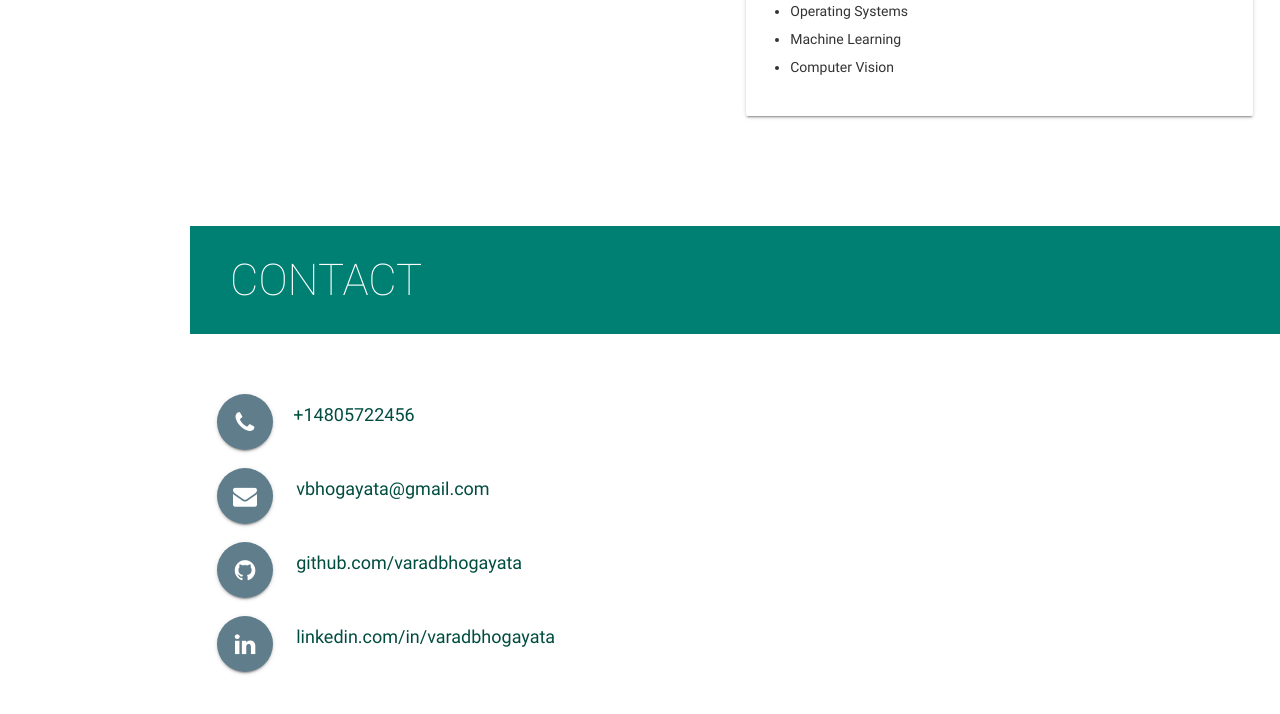
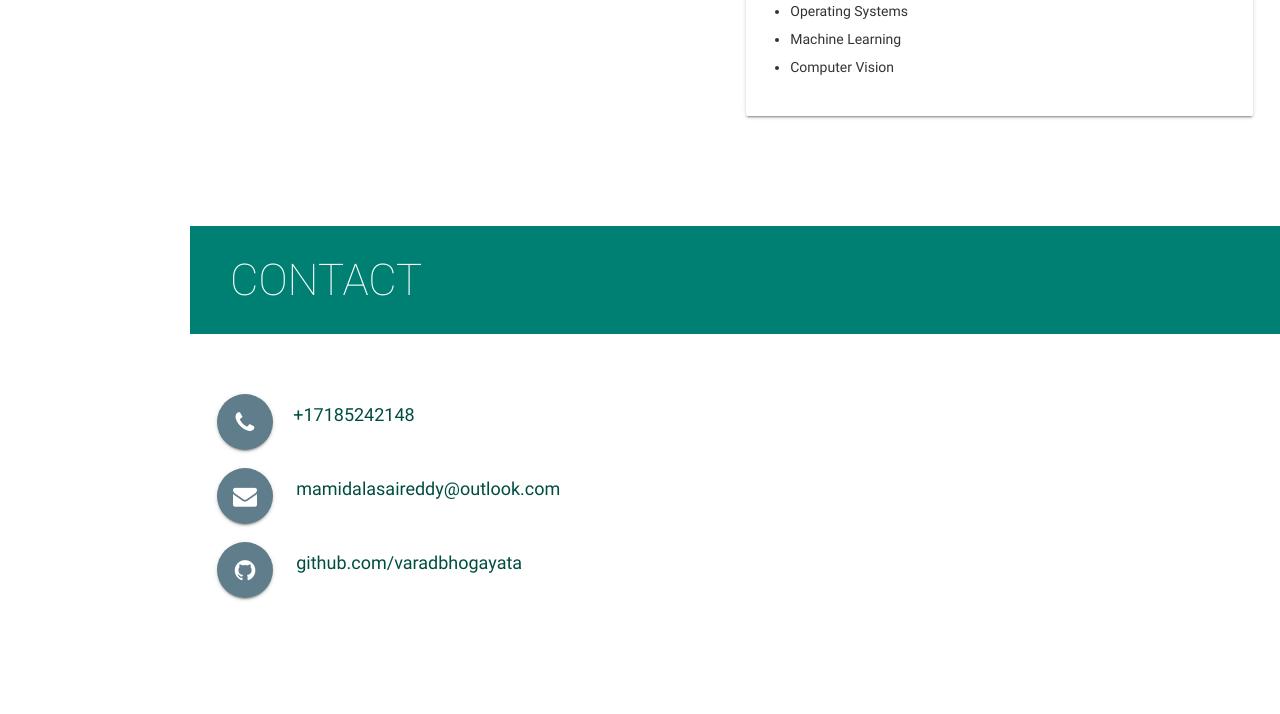
Before and after one commit to Mamidalasaireddy/portfolio, a plain HTML site: page index.html in a window 1280 px wide. Shown: the part 6166-6880 px from the top of the page. Drawn offline with nearby package versions, Linux system fonts and the light colour scheme; files that its build step writes are made by us from their sources.

Commit message:
Update index.html

```diff
--- a/index.html
+++ b/index.html
@@ -907,27 +907,21 @@ utilized perspective transformation, object detection, and object tracking to fi
         <p>
           <a aria-label="Call Varad" data-position="top" data-tooltip="Call Varad"
             class="btn-floating btn-large waves-effect waves-light blue-grey tooltipped"><i class="fa fa-phone"></i><a
-              aria-label="Call Varad">+14805722456</a></a>
+              aria-label="Call Varad">+17185242148</a></a>
         </p>
         <p>
-          <a aria-label="Email Varad" href="mailto:vbhogayata@gmail.com" target="_blank" data-position="top"
+          <a aria-label="Email Varad" href="mailto:mamidalasaireddy@outlook.com" target="_blank" data-position="top"
             data-tooltip="Email Varad" class="btn-floating btn-large waves-effect waves-light blue-grey tooltipped"><i
-              class="fa fa-envelope"></i><a aria-label="Email Varad" href="mailto:vbhogayata@gmail.com"
-              class="hoverline">vbhogayata@gmail.com</a></a>
+              class="fa fa-envelope"></i><a aria-label="Email Varad" href="mailto:mamidalasaireddy@outlook.com"
+              class="hoverline">mamidalasaireddy@outlook.com</a></a>
         </p>
         <p>
-          <a aria-label="View Varad on GitHub" href="http://github.com/varadbhogayata" target="_blank"
+          <a aria-label="View Varad on GitHub" href="http://github.com/mamidalasaireddy" target="_blank"
             data-position="top" data-tooltip="View Varad on GitHub"
             class="btn-floating btn-large waves-effect waves-light blue-grey tooltipped"><i class="fa fa-github"></i><a
-              aria-label="Varad on Github" href="http://github.com/varadbhogayata" class="hoverline"
+              aria-label="Varad on Github" href="http://github.com/mamidalasaireddy" class="hoverline"
               target="_blank">github.com/varadbhogayata</a></a>
         </p>
-        <p>
-          <a aria-label="View Varad on LinkedIn" href="http://linkedin.com/in/varadbhogayata" target="_blank"
-            data-position="top" data-tooltip="View Varad on LinkedIn"
-            class="btn-floating btn-large waves-effect waves-light blue-grey tooltipped"><i
-              class="fa fa-linkedin"></i><a aria-label="Varad on LinkedIn" href="http://linkedin.com/in/varadbhogayata"
-              class="hoverline" target="_blank">linkedin.com/in/varadbhogayata</a></a>
         </p>
       </div>
     </section>
```
